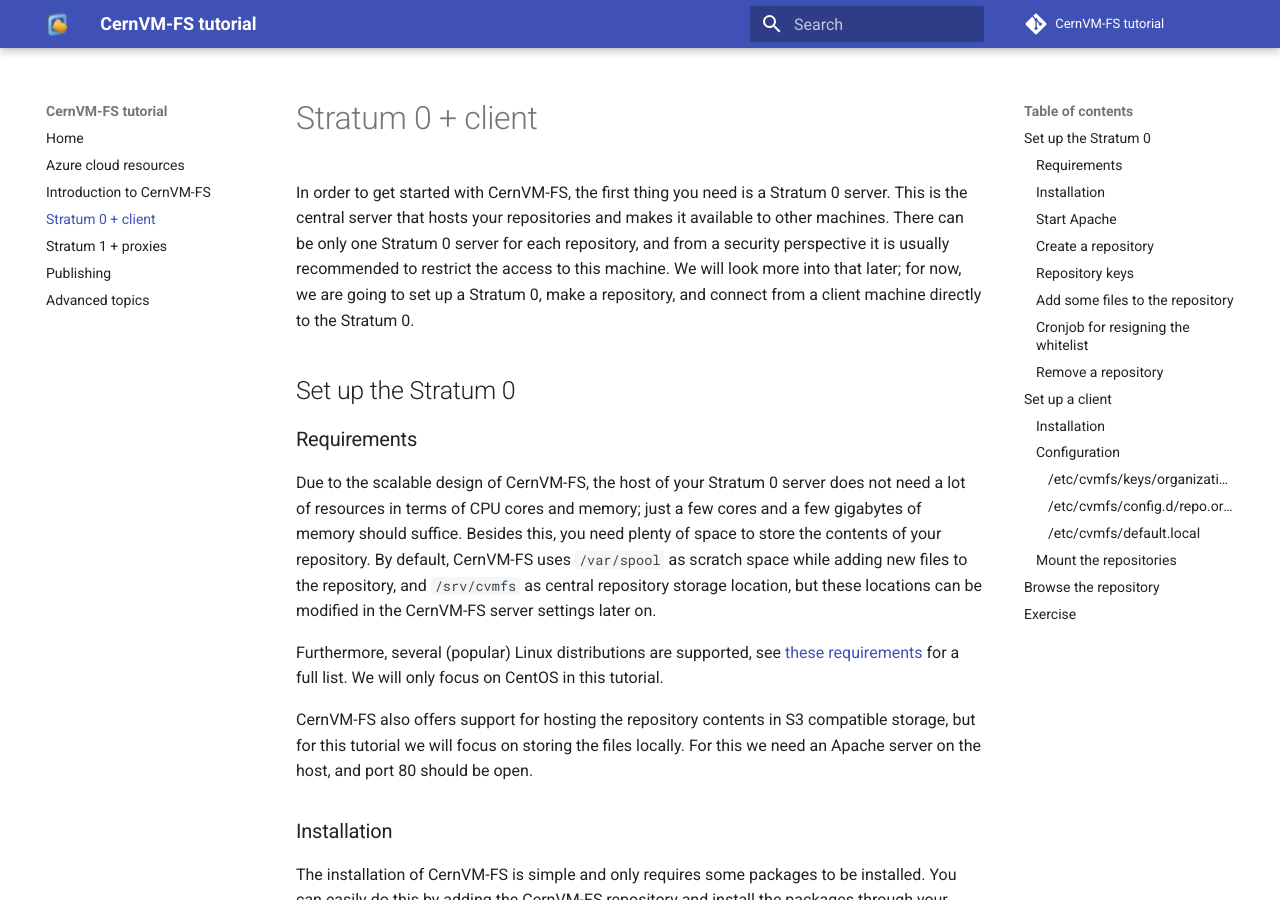
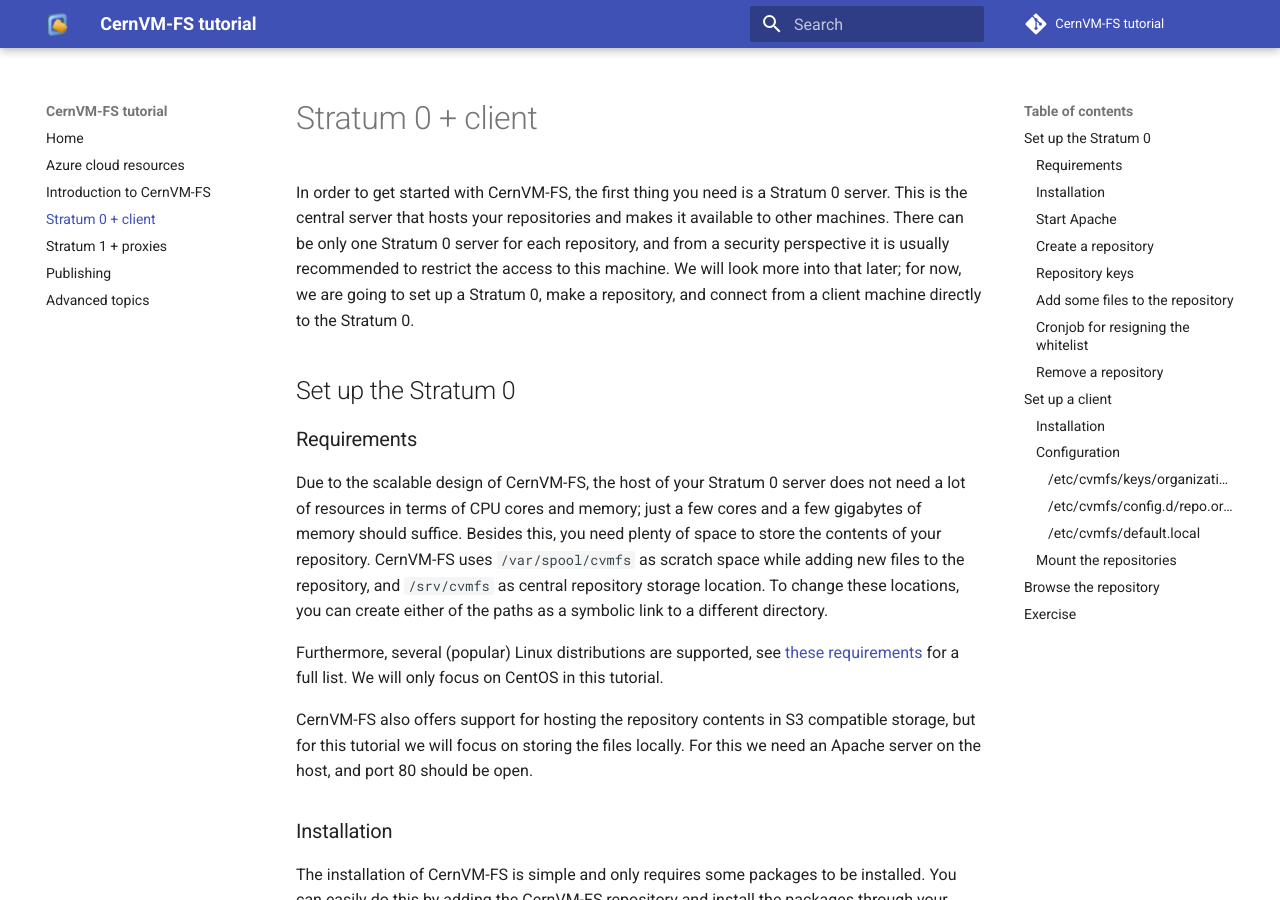
Before and after one commit to cvmfs-contrib/cvmfs-tutorial-2021, an MkDocs documentation site: the page built from docs/02_stratum0_client.md, in a window 1280 px wide and 900 px high. Built offline with MkDocs 1.6.1 and Material for MkDocs 9.7.7, drawn with Linux system fonts in a browser that asks for light colours; comment, search, counter and statistics services are not loaded.

Commit message:
add suggestion for stratum 0 directory locations

```diff
--- a/docs/02_stratum0_client.md
+++ b/docs/02_stratum0_client.md
@@ -5,7 +5,8 @@
 ## Set up the Stratum 0
 
 ### Requirements
-Due to the scalable design of CernVM-FS, the host of your Stratum 0 server does not need a lot of resources in terms of CPU cores and memory; just a few cores and a few gigabytes of memory should suffice. Besides this, you need plenty of space to store the contents of your repository. By default, CernVM-FS uses `/var/spool` as scratch space while adding new files to the repository, and `/srv/cvmfs` as central repository storage location, but these locations can be modified in the CernVM-FS server settings later on.
+Due to the scalable design of CernVM-FS, the host of your Stratum 0 server does not need a lot of resources in terms of CPU cores and memory; just a few cores and a few gigabytes of memory should suffice. Besides this, you need plenty of space to store the contents of your repository. CernVM-FS uses `/var/spool/cvmfs` as scratch space while adding new files to the repository, and `/srv/cvmfs` as central repository storage location.
+To change these locations, you can create either of the paths as a symbolic link to a different directory.
 
 Furthermore, several (popular) Linux distributions are supported, see [these requirements](https://github.com/cvmfs-contrib/cvmfs-tutorial-2021/wiki/Notes#stratum-1--proxies) for a full list. We will only focus on CentOS in this tutorial.
 
```
